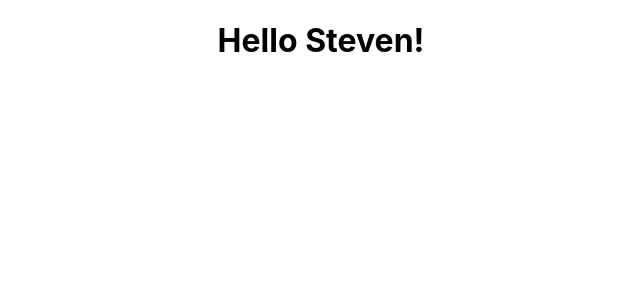
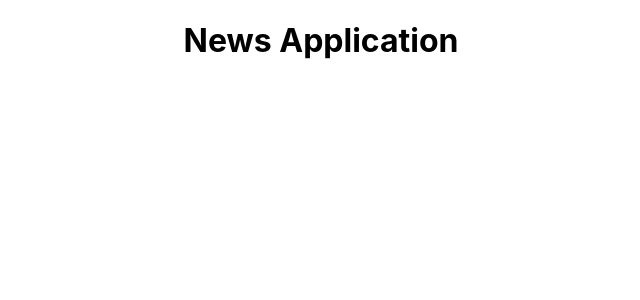
Before and after one commit to ThomasMcP/EditorNewsApp-final_codeclan_project, a React (Create React App) app in the folder client/: page / in a window 1280 px wide. Shown: the top 300 px of the page, without its empty margins (319-959 px from the left). Built offline with nearby package versions, Linux system fonts and the light colour scheme.

Commit message:
added containers and components folders

```diff
--- a/client/src/App.js
+++ b/client/src/App.js
@@ -5,7 +5,7 @@ class App extends Component {
   render() {
     return (
       <div className="App">
-        <h1>Hello Steven!</h1>
+        <h1>News Application</h1>
       </div>
     );
   }
```
